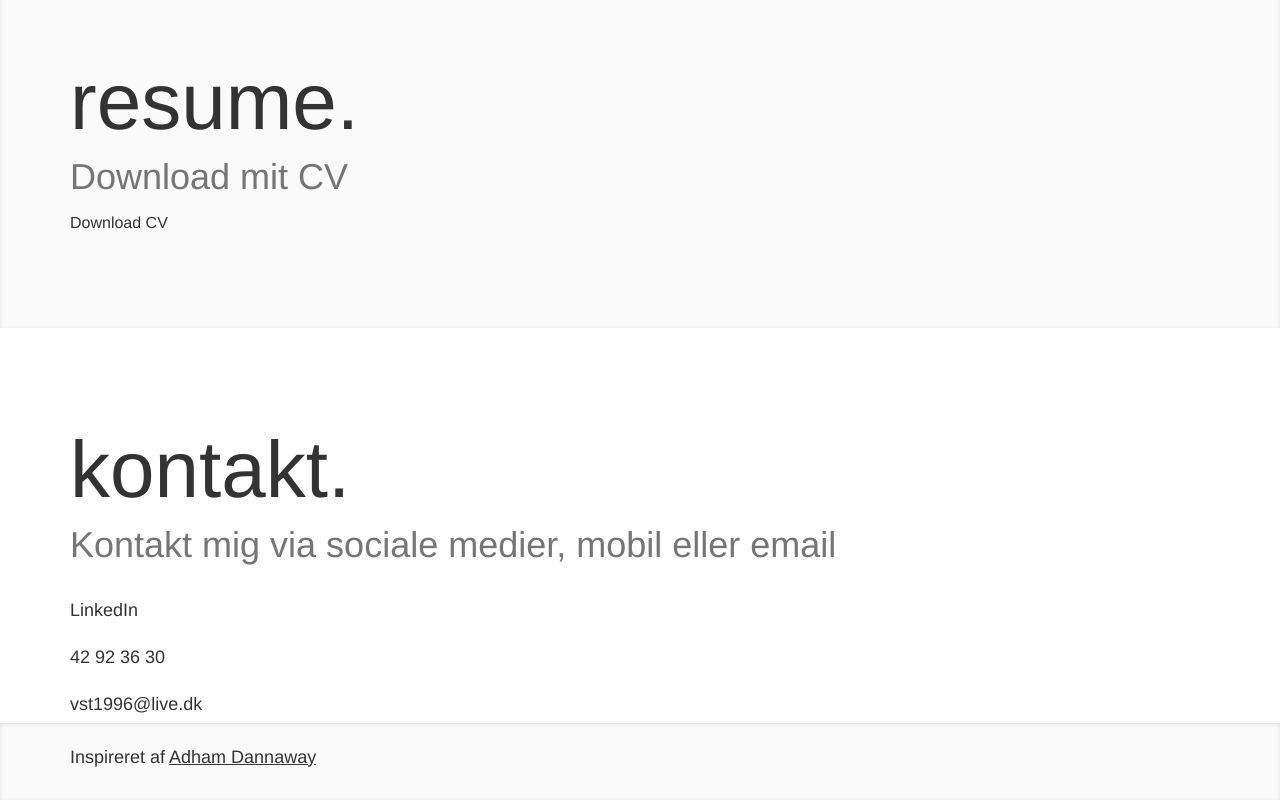
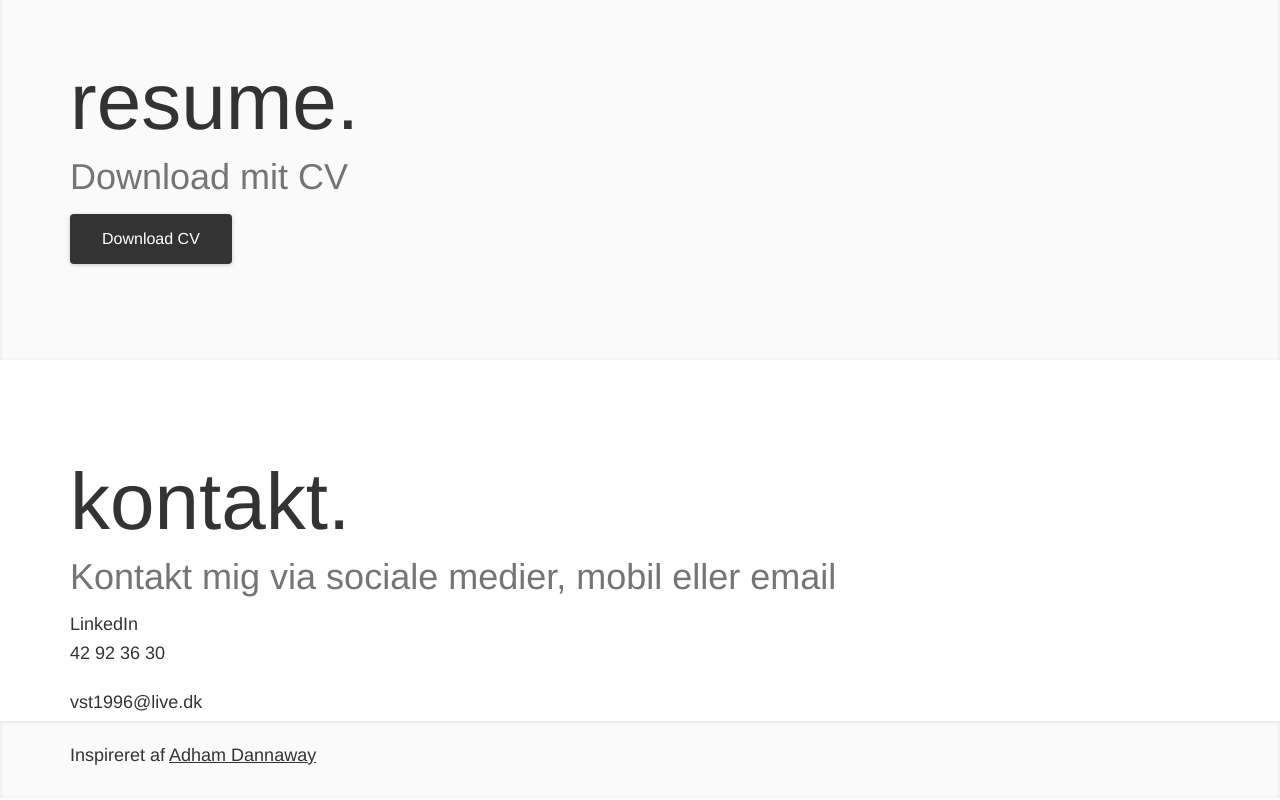
Before and after one commit to VickySonne/Vicky-Thomsen-Portfolio, a React (Create React App) app in the folder react-folder/: page / in a window 1280 px wide. Shown: the part 2626-3426 px from the top of the page. Built offline with nearby package versions, Linux system fonts and the light colour scheme.

Commit message:
download button styled and react-icons installed

```diff
--- a/react-folder/package.json
+++ b/react-folder/package.json
@@ -13,6 +13,7 @@
     "file-saver": "^2.0.5",
     "react": "^18.2.0",
     "react-dom": "^18.2.0",
+    "react-icons": "^4.8.0",
     "react-scripts": "5.0.1",
     "web-vitals": "^2.1.4"
   },
--- a/react-folder/src/Contact.js
+++ b/react-folder/src/Contact.js
@@ -1,8 +1,5 @@
 import SectionHeading from "./SectionHeading";
-
-import { FontAwesomeIcon } from '@fortawesome/react-fontawesome'
-import {faLinkedin} from '@fortawesome/free-brands-svg-icons'
-import {faPhone, faEnvelope} from '@fortawesome/free-solid-svg-icons'
+import {FaEnvelope} from "react-icons/fa";
 
 const Contact = () => {
     return (
@@ -11,19 +8,20 @@ const Contact = () => {
                 <SectionHeading title={"kontakt."} text={"Kontakt mig via sociale medier, mobil eller email"} />
                 <div>
                     <a href="https://www.linkedin.com/" target="_blank">
-                        <FontAwesomeIcon icon={faLinkedin} color="red" />
+
                         <p>LinkedIn</p>
                     </a>
                 </div>
                 <div>
                     <a href="tel:+4542923630">
-                        <FontAwesomeIcon icon={faPhone} color="red" />
+
                         <p>42 92 36 30</p>
                     </a>
                 </div>
                 <div>
+                    <FaEnvelope />
                     <a href="mailto:vst1996@live.dk">
-                        <FontAwesomeIcon icon={faEnvelope} color="red" />
+
                         <p>vst1996@live.dk</p>
                     </a>
                 </div>
--- a/react-folder/src/index.css
+++ b/react-folder/src/index.css
@@ -71,6 +71,10 @@ p, li{
 .section-light{
   background-color: transparent;
   border-top: #FFF solid 1px;
+}
+
+a{
+  cursor: pointer;
 }
 
 .underline{
@@ -227,7 +231,7 @@ header{
 }
 
 .github{
-  background-color: var(--red);
+  background-color: var(--pink);
 }
 
 .source-code{
@@ -238,6 +242,21 @@ header{
   padding: var(--whitespace-xxl) 0;
 }
 
+.download-cv{
+  padding: 1rem 2rem;
+  color: var(--white);
+  border-radius: var(--border-radius);
+  background-color: var(--black);
+  box-shadow: var(--shadow);
+  transition: 0.3s;
+  cursor: pointer;
+}
+
+.download-cv:hover{
+  background-color: var(--grey);
+  transition: 0.3s
+}
+
 .contact{
   padding-top: var(--whitespace-xxl);
 }
```
Also changed, not shown: 1 other file (tests, documents, lock files or other folders).
